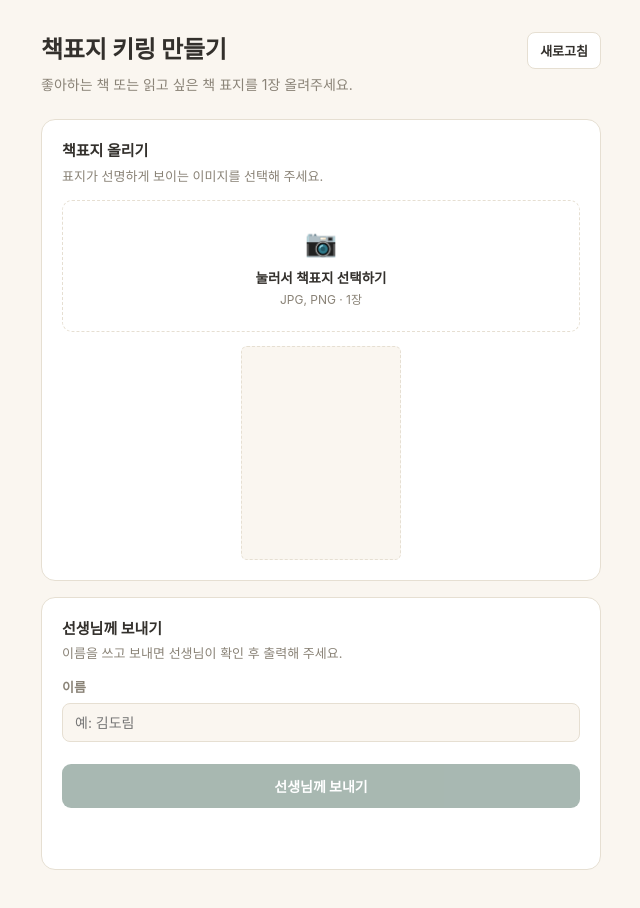
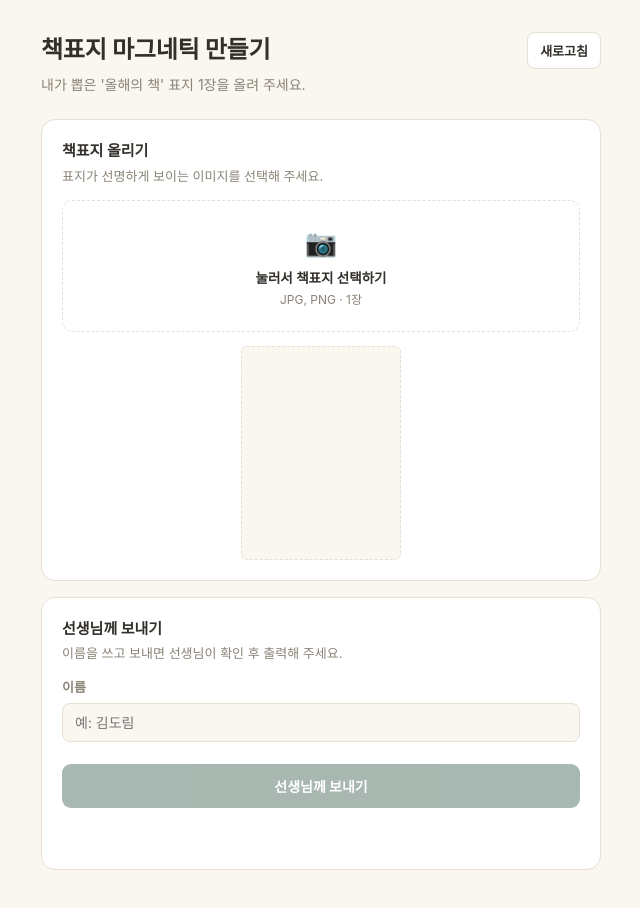
Before and after one commit to camilacoreana/camilacoreana.github.io, a plain HTML site: page keyring-maker.html in a window 1280 px wide. Shown: the whole page, without its empty margins (319-959 px from the left). Drawn offline with nearby package versions, Linux system fonts and the light colour scheme.

Commit message:
Add files via upload

```diff
--- a/keyring-maker.html
+++ b/keyring-maker.html
@@ -3,7 +3,7 @@
 <head>
 <meta charset="UTF-8">
 <meta name="viewport" content="width=device-width, initial-scale=1.0">
-<title>책표지 키링 만들기</title>
+<title>책표지 마그네틱 만들기</title>
 <script src="https://cdn.jsdelivr.net/npm/@supabase/supabase-js@2"></script>
 <style>
   :root{
@@ -174,8 +174,8 @@
 <div class="wrap">
   <header>
     <div>
-      <h1>책표지 키링 만들기</h1>
-      <p>좋아하는 책 또는 읽고 싶은 책 표지를 1장 올려주세요.</p>
+      <h1>책표지 마그네틱 만들기</h1>
+      <p>내가 뽑은 '올해의 책' 표지 1장을 올려 주세요.</p>
     </div>
     <button class="refresh" id="refreshBtn">새로고침</button>
   </header>
```
Also changed, not shown: keyring-gallery.html (+3 -3 lines).
